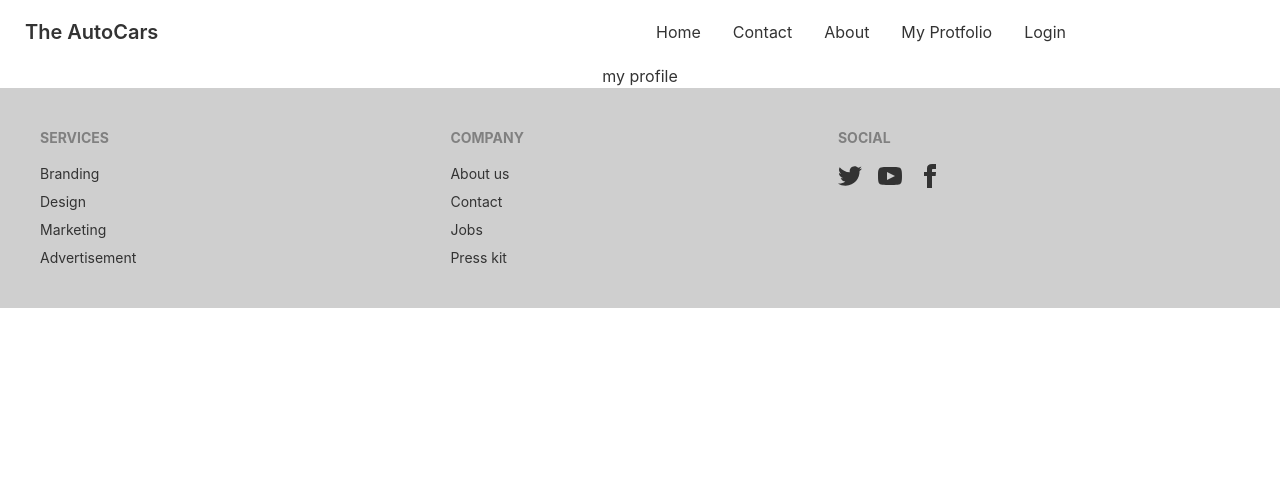
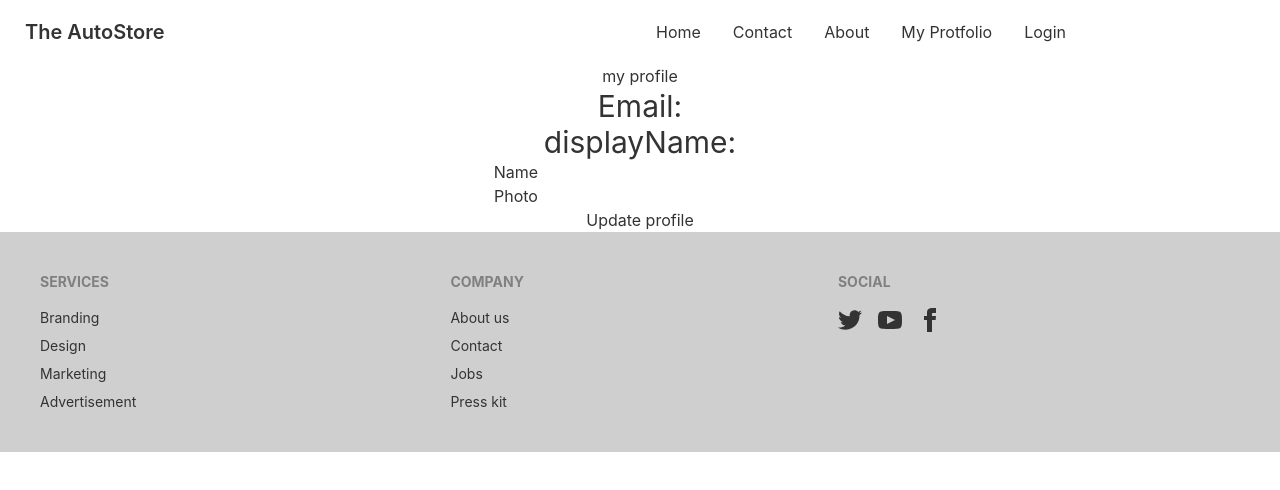
Before and after one commit to ARKOMOL/The-AutoStore, a React (Create React App) app: page /profile in a window 1280 px wide. Shown: the top 490 px of the page. Built offline with nearby package versions, Linux system fonts and the light colour scheme; no server answers.

Commit message:
update profile

```diff
--- a/src/Pages/Header/LoginUser/MyProfile.js
+++ b/src/Pages/Header/LoginUser/MyProfile.js
@@ -1,9 +1,18 @@
 import React from 'react';
+import { useAuthState } from 'react-firebase-hooks/auth';
+import auth from '../../../Components/Firebase/Firebase.init';
+import UpdateProfile from './update';
 
 const MyProfile = () => {
+    const [user] = useAuthState(auth)
+
+  console.log(user);
     return (
         <div>
             <h1>my profile</h1>
+            <h1 className='text-3xl'>Email: {user?.email}</h1>
+            <h1 className='text-3xl'>displayName: {user?.displayName}</h1>
+            <UpdateProfile/>
         </div>
     );
 };
--- /dev/null
+++ b/src/Pages/Header/LoginUser/update.js
@@ -0,0 +1,54 @@
+import { updateProfile } from 'firebase/auth';
+import { useState } from 'react';
+import { useUpdateProfile } from 'react-firebase-hooks/auth';
+import { toast } from 'react-toastify';
+import auth from '../../../Components/Firebase/Firebase.init';
+
+
+const UpdateProfile = () => {
+  const [displayName, setDisplayName] = useState('');
+  const [photoURL, setPhotoURL] = useState('');
+  const [updateProfile, updating, error] = useUpdateProfile(auth);
+
+  if (error) {
+    return (
+      <div>
+        <p>Error: {error.message}</p>
+      </div>
+    );
+  }
+  if (updating) {
+    return <p>Updating...</p>;
+  }
+  return (
+    <div className="App">
+      <label htmlFor="">
+        Name
+      </label>
+      <input
+        type="displayName"
+        value={displayName}
+        onChange={(e) => setDisplayName(e.target.value)}
+        required
+      /> <br />
+      <label htmlFor="">
+        Photo
+      </label>
+      <input
+        type="photoURL"
+        value={photoURL}
+        onChange={(e) => setPhotoURL(e.target.value)}
+        required
+      />  <br />
+      <button
+        onClick={async () => {
+          await updateProfile({ displayName, photoURL });
+          toast('Updated profile');
+        }}
+      >
+        Update profile
+      </button>
+    </div>
+  );
+};
+export default UpdateProfile;
--- a/src/Pages/Navbar/Navbar.js
+++ b/src/Pages/Navbar/Navbar.js
@@ -6,6 +6,7 @@ import auth from '../../Components/Firebase/Firebase.init';
 
 const Navbar = () => {
   const [user] = useAuthState(auth)
+  console.log(user);
   const logout = () => {
     signOut(auth);
   };
@@ -19,10 +20,15 @@ const Navbar = () => {
                <li> <Link to='/orders'>My Orders</Link></li>
                <li><Link to='/add-review'>Add Review</Link></li>
                <li> <Link to='/profile'>My Profile</Link></li>
+
               </>
             }
            { user?
-            <li> <button  onClick={logout}>signout <br />{user.displayName}</button></li>:
+           <>
+            <li> <button className='btn btn-ancent text-dark'  onClick={logout}>signout <br /></button></li>
+            <li> <Link to='/profile'><img className='rounded-full w-8 h-25' src={user?.photoURL} alt="" />{user?.displayName}</Link></li>
+           </>
+             :
             <li> <Link to='/login'>Login</Link></li>
             }
                  </>
@@ -40,7 +46,7 @@ const Navbar = () => {
       </label>
 
     </div>
-    <Link to='/' class="btn btn-ghost normal-case text-xl">The AutoCars</Link>
+    <Link to='/' class="btn btn-ghost normal-case text-xl">The AutoStore</Link>
   </div>
   <div class="navbar-center hidden lg:flex">
     <ul class="menu menu-horizontal p-0">
```
